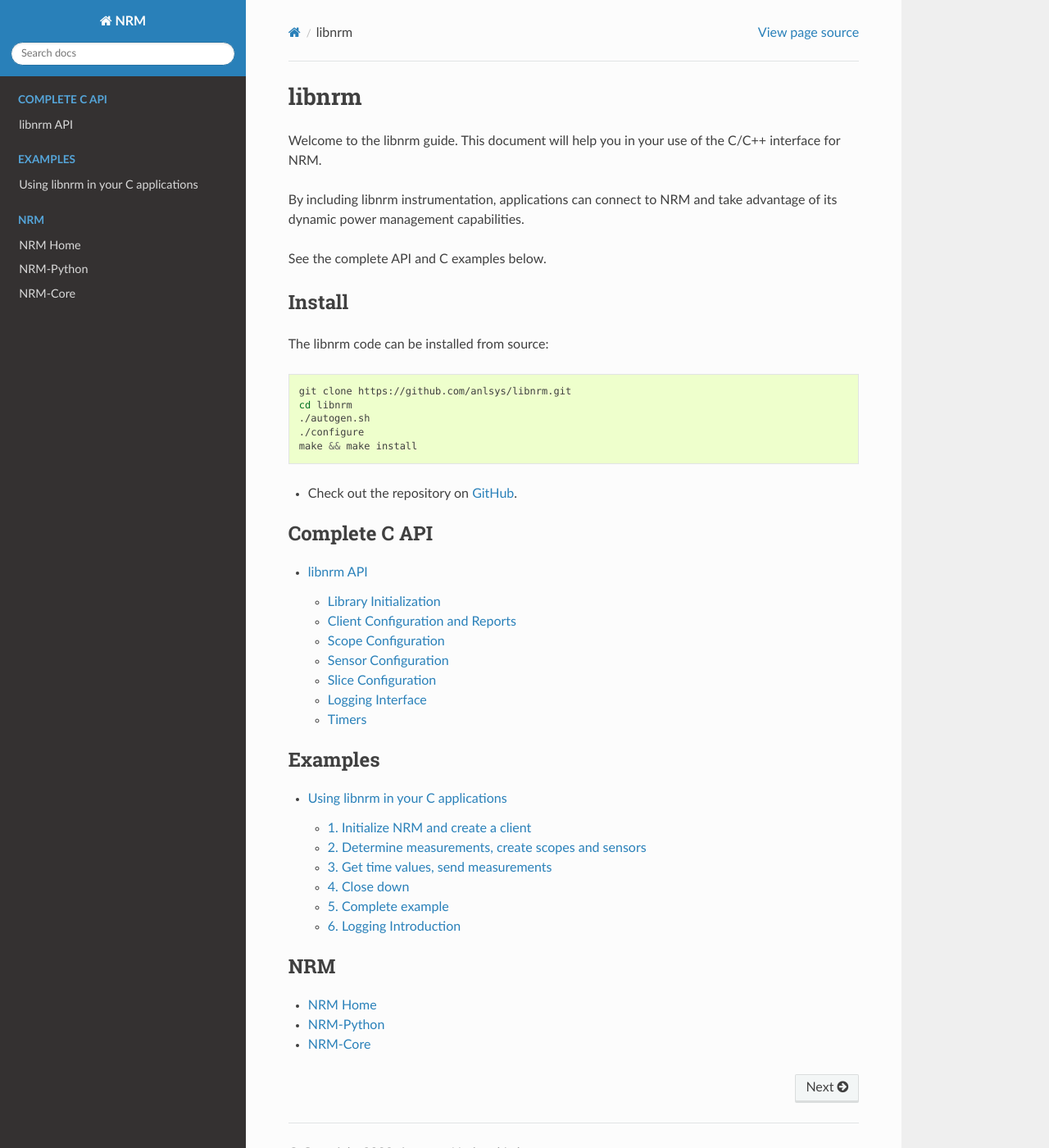
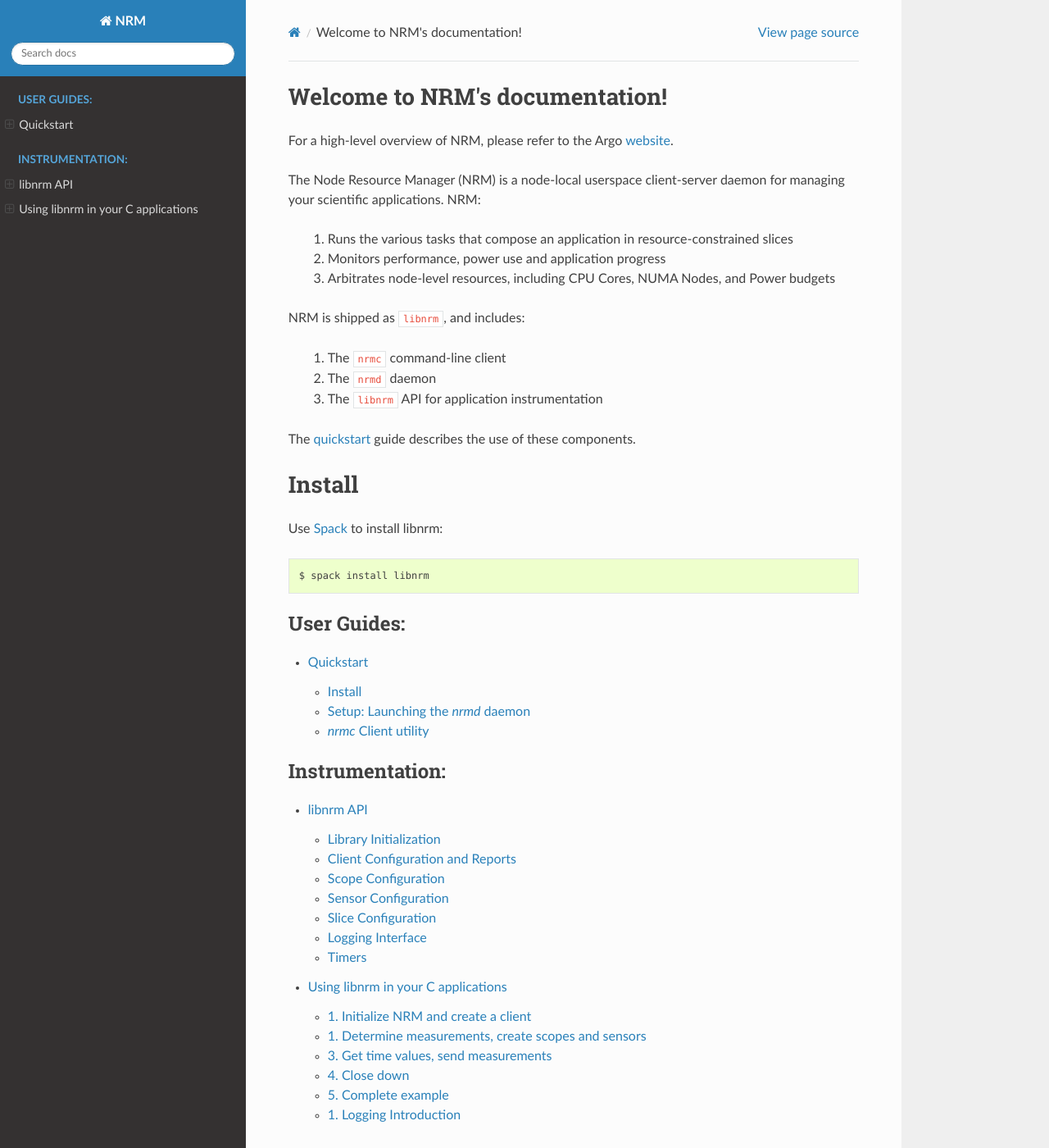
Before and after one commit to anlsys/libnrm, a Sphinx documentation site: the page built from doc/index.rst, in a window 1280 px wide and 1400 px high. Shown: the whole window at 82% size. Built offline with Sphinx 7.4.7 and the Read the Docs theme 2.0.0, drawn with Linux system fonts in a browser that asks for light colours; some of the changed text lies outside the part shown.

Commit message:
[doc] consolidate from nrm docs (#69)
First attempt to consolidate doc repos, making libnrm the main documentation.

* start describing new nrmc and nrmd cli utilities, remove old nrm utility content
* updating for easier-to-parse paragraphs, removing old sections and paragraphs, better spack instructions, describing more nrmc run and replacement libraries
* tiny adjusts to simple_c_example, add nrm_send_exit to api doc
* remove examples directory and contents
* remove config docs pages, unused docs pages

```diff
--- a/doc/conf.py
+++ b/doc/conf.py
@@ -28,7 +28,7 @@ if read_the_docs:
 # -- Project information -----------------------------------------------------
 
 project = u'NRM'
-copyright = u'2022, Argonne National Laboratory'
+copyright = u'2023, Argonne National Laboratory'
 author = u'Argo team, Argonne National Laboratory'
 
 # The short X.Y version
@@ -46,11 +46,7 @@ needs_sphinx = '2.0'
 # Add any Sphinx extension module names here, as strings. They can be
 # extensions coming with Sphinx (named 'sphinx.ext.*') or your custom
 # ones.
-extensions = ["sphinx.ext.intersphinx", "breathe"]
-intersphinx_mapping = {
-    'nrm-python': ('https://nrm.readthedocs.io/projects/nrm-python/en/master/', None),
-    'nrm-core': ('https://nrm.readthedocs.io/projects/nrm-core/en/master/', None)
-}
+extensions = ["breathe", "sphinx_design"]
 
 breathe_projects = {"nrm": "build-doxygen/xml"}
 breathe_default_project = "nrm"
@@ -95,6 +91,11 @@ html_theme = 'sphinx_rtd_theme'
 # documentation.
 #
 # html_theme_options = {}
+
+html_theme_options = {
+    "navigation_depth": 3,
+    "collapse_navigation": False
+}
 
 # Add any paths that contain custom static files (such as style sheets) here,
 # relative to this directory. They are copied after the builtin static files,
--- a/doc/index.rst
+++ b/doc/index.rst
@@ -1,29 +1,48 @@
-======
-libnrm
-======
+Welcome to NRM's documentation!
+===============================
 
-.. include:: pages/intro_install.rst
+For a high-level overview of NRM, please refer to the Argo website_.
 
-* Check out the repository on `GitHub`_.
+The Node Resource Manager (NRM) is a node-local userspace client-server daemon
+for managing your scientific applications. NRM:
 
-.. toctree::
-  :maxdepth: 2
-  :caption: Complete C API
+   1.  Runs the various tasks that compose an application in resource-constrained slices
+   2.  Monitors performance, power use and application progress
+   3.  Arbitrates node-level resources, including CPU Cores, NUMA Nodes, and Power budgets
 
-  pages/doxy_c_api
+NRM is shipped as ``libnrm``, and includes:
 
-.. toctree::
-  :maxdepth: 2
-  :caption: Examples
+   1. The ``nrmc`` command-line client
+   2. The ``nrmd`` daemon
+   3. The ``libnrm`` API for application instrumentation
 
-  pages/simple_c_example
+The :doc:`quickstart <pages/quickstart>` guide describes the use of these components.
+
+Install
+=======
+
+Use Spack_ to install libnrm::
+
+    $ spack install libnrm
 
 .. toctree::
    :maxdepth: 2
-   :caption: NRM
+   :caption: User Guides:
 
-   NRM Home <https://nrm.readthedocs.io/en/main/>
-   NRM-Python <https://nrm.readthedocs.io/projects/nrm-python/en/master/>
-   NRM-Core <https://nrm.readthedocs.io/projects/nrm-core/en/master/>
+   pages/quickstart
 
-.. _GitHub: https://github.com/anlsys/libnrm
+.. toctree::
+   :maxdepth: 2
+   :caption: Instrumentation:
+
+   pages/doxy_c_api
+   pages/simple_c_example
+
+
+Indices and tables
+==================
+
+* :ref:`search`
+
+.. _website: https://www.mcs.anl.gov/research/projects/argo/overview/nrm/
+.. _Spack: https://spack.io/
--- a/doc/pages/intro_install.rst
+++ /dev/null
@@ -1,20 +0,0 @@
-.. highlight:: bash
-
-Welcome to the libnrm guide. This document will help you in your use of the
-C/C++ interface for NRM.
-
-By including libnrm instrumentation, applications can connect to NRM and take
-advantage of its dynamic power management capabilities.
-
-See the complete API and C examples below.
-
-Install
-=======
-
-The libnrm code can be installed from source::
-
- git clone https://github.com/anlsys/libnrm.git
- cd libnrm
- ./autogen.sh
- ./configure
- make && make install
--- a/doc/requirements.txt
+++ b/doc/requirements.txt
@@ -2,3 +2,4 @@ sphinx==4.5.0
 docutils==0.17.1
 nbsphinx
 breathe
+sphinx-design
```
Also changed, not shown: doc/pages/doxy_c_api.rst (+50 -18 lines), doc/pages/quickstart.rst (added, +158 -0 lines), doc/pages/simple_c_example.rst (+16 -12 lines), doc/images/hnrm.svg (added), doc/images/nrm.svg (added), 3 other files.
